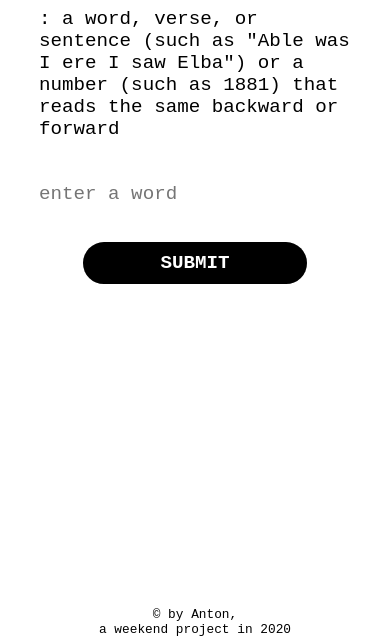
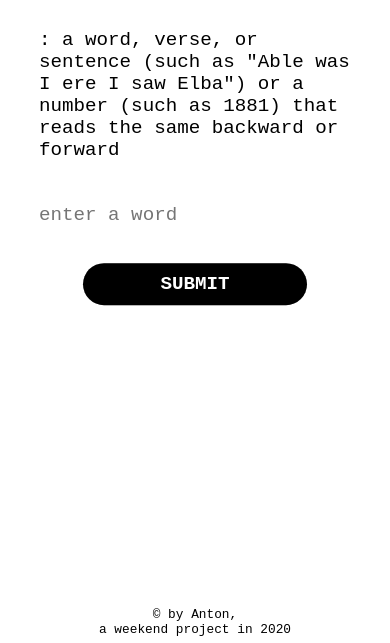
Before and after one commit to ap-eternalstudent/palindrome-algo, a website: page index.html in a window 390 px wide. Shown: the part 201-844 px from the top of the page. Drawn offline with Linux system fonts and the light colour scheme.

Commit message:
test responsive website for mobile 2 attempt

```diff
--- a/sass/main.scss
+++ b/sass/main.scss
@@ -39,12 +39,12 @@ main {
     position: absolute;
     top: 50%;
     left: 50%;
-    height: 95vh;
+    height: 90vh;
     transform: translate(-50%, -50%);
     width: 60%;
     @include respond(phone) {
         width: 80%;
-        top: 50%;
+        // top: 50%;
     }
 }
 
```
Also changed, not shown: css/style.css.
